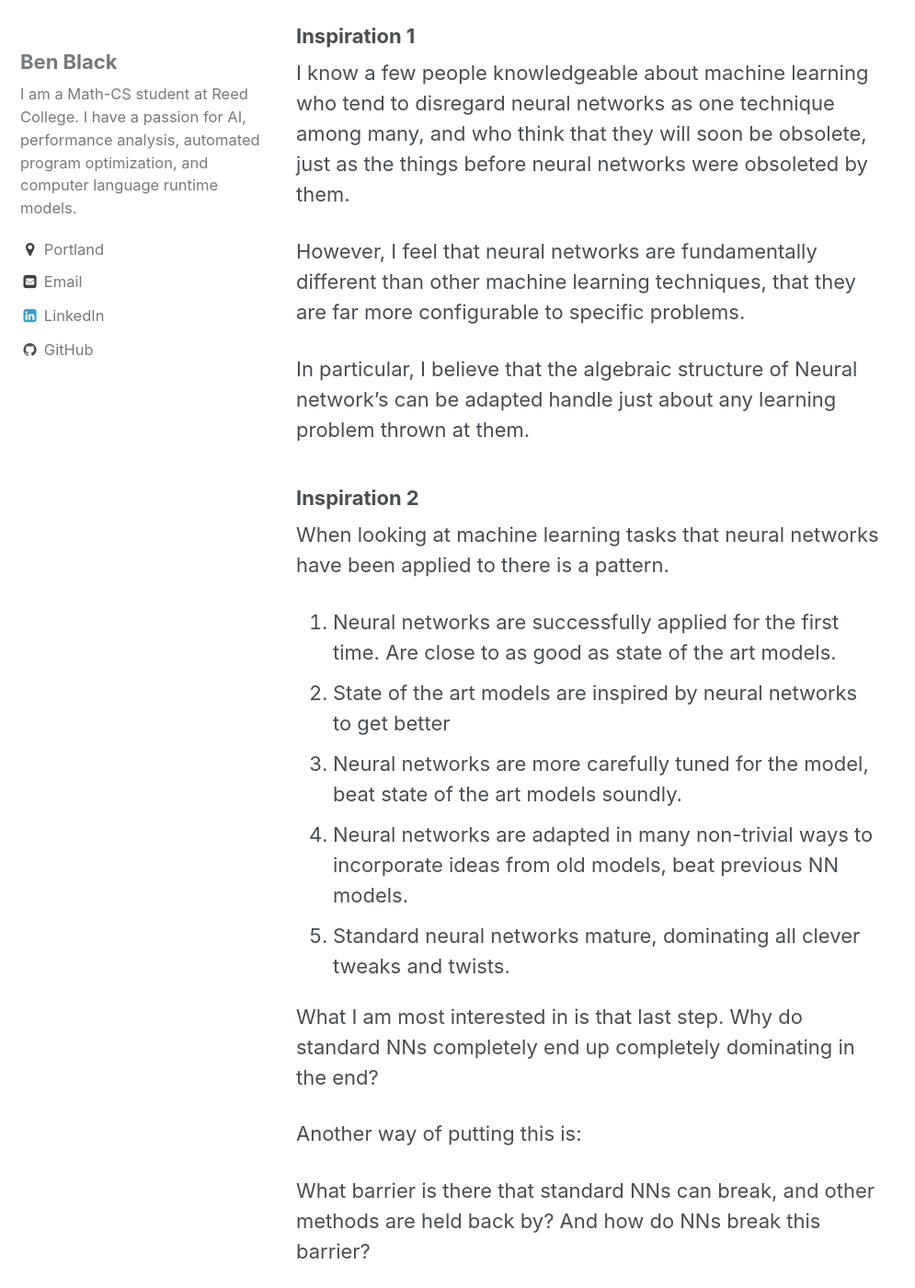
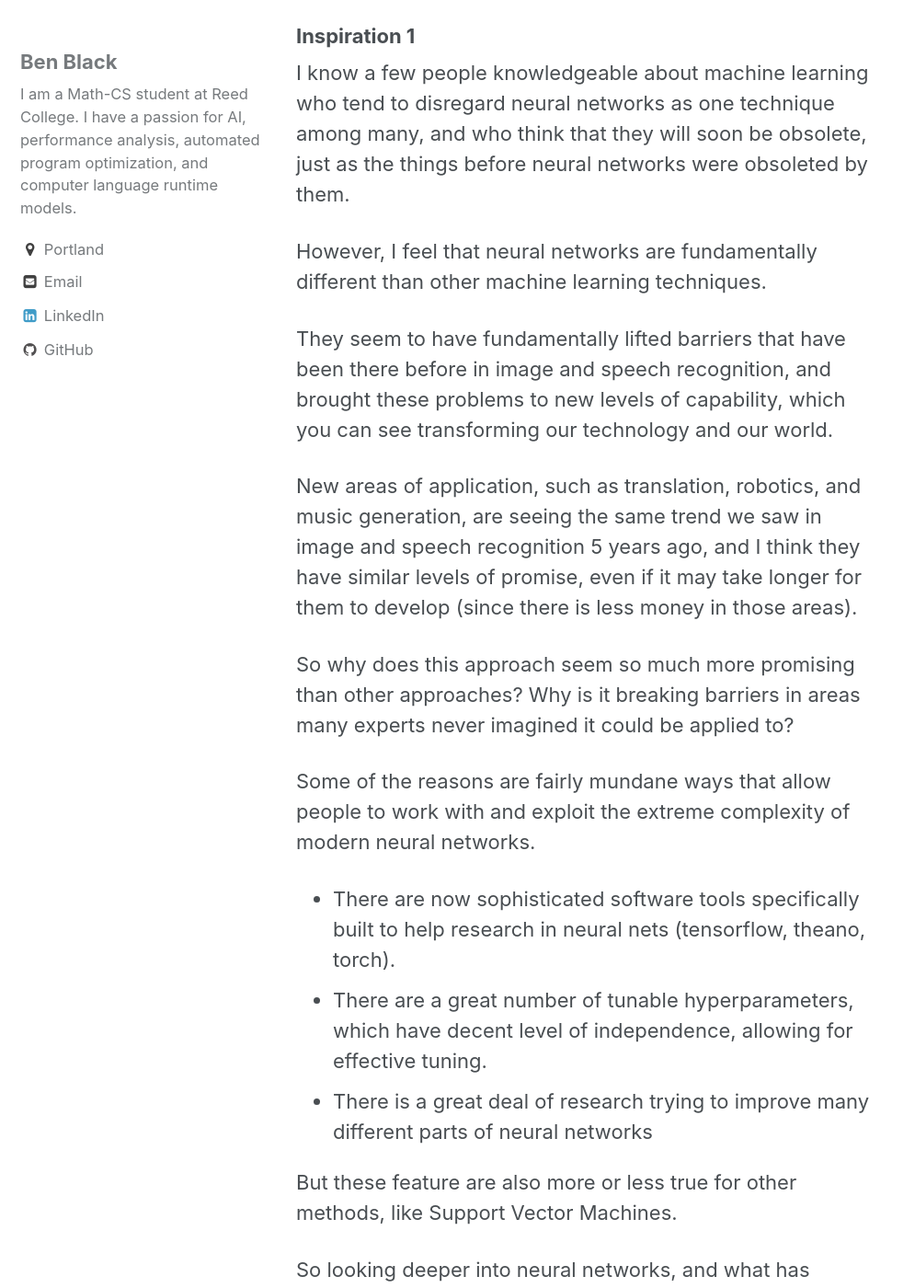
Before and after one commit to benblack769/benblack769.github.io, a Jekyll site: the page built from neural_posts/backpropogation-composeable-configurable.md, in a window 1280 px wide and 1400 px high, scrolled down 456 px. Shown: the whole window at 92% size, without its empty margins (0-995 px from the left). Built offline with Jekyll 4.4.1, drawn with Linux system fonts in a browser that asks for light colours; our own code applies the rules of GitHub Pages for plain Markdown files; formulas are drawn with MathJax 3; some of the changed text lies outside the part shown.

Commit message:
improved inspiration for backprop

```diff
--- a/neural_posts/backpropogation-composeable-configurable.md
+++ b/neural_posts/backpropogation-composeable-configurable.md
@@ -5,9 +5,25 @@
 
 I know a few people knowledgeable about machine learning who tend to disregard neural networks as one technique among many, and who think that they will soon be obsolete, just as the things before neural networks were obsoleted by them.
 
-However, I feel that neural networks are fundamentally different than other machine learning techniques, that they are far more configurable to specific problems.
+However, I feel that neural networks are fundamentally different than other machine learning techniques.
 
-In particular, I believe that the algebraic structure of Neural network's can be adapted handle just about any learning problem thrown at them.
+They seem to have fundamentally lifted barriers that have been there before in image and speech recognition, and brought these problems to new levels of capability, which you can see transforming our technology and our world.
+
+New areas of application, such as translation, robotics, and music generation, are seeing the same trend we saw in image and speech recognition 5 years ago, and I think they have similar levels of promise, even if it may take longer for them to develop (since there is less money in those areas).
+
+So why does this approach seem so much more promising than other approaches? Why is it breaking barriers in areas many experts never imagined it could be applied to?
+
+Some of the reasons are fairly mundane ways that allow people to work with and exploit the extreme complexity of modern neural networks.
+
+* There are now sophisticated software tools specifically built to help research in neural nets (tensorflow, theano, torch).
+* There are a great number of tunable hyperparameters, which have decent level of independence, allowing for effective tuning.
+* There is a great deal of research trying to improve many different parts of neural networks
+
+But these feature are also more or less true for other methods, like Support Vector Machines.
+
+So looking deeper into neural networks, and what has succeeded, and what has failed, I am led to believe that there is a much more fundamental reason for their success: *Backpropagation can work with any differentiable functional form*
+
+There is a lot there, and the power of that statement is not obvious. Lets look deeper into why allowing arbitrary functions is extraordinarily powerful.
 
 ### Inspiration 2
 
```
